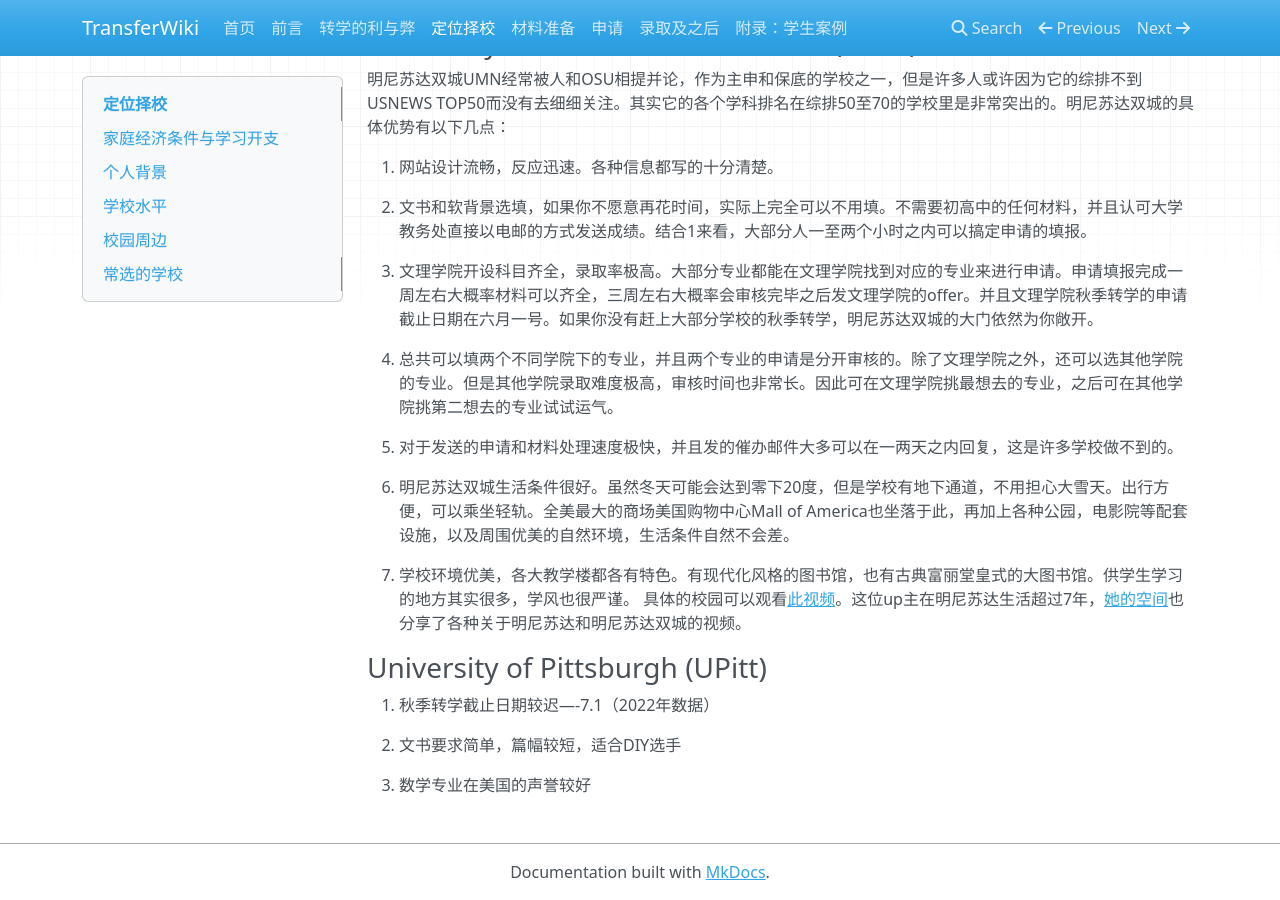
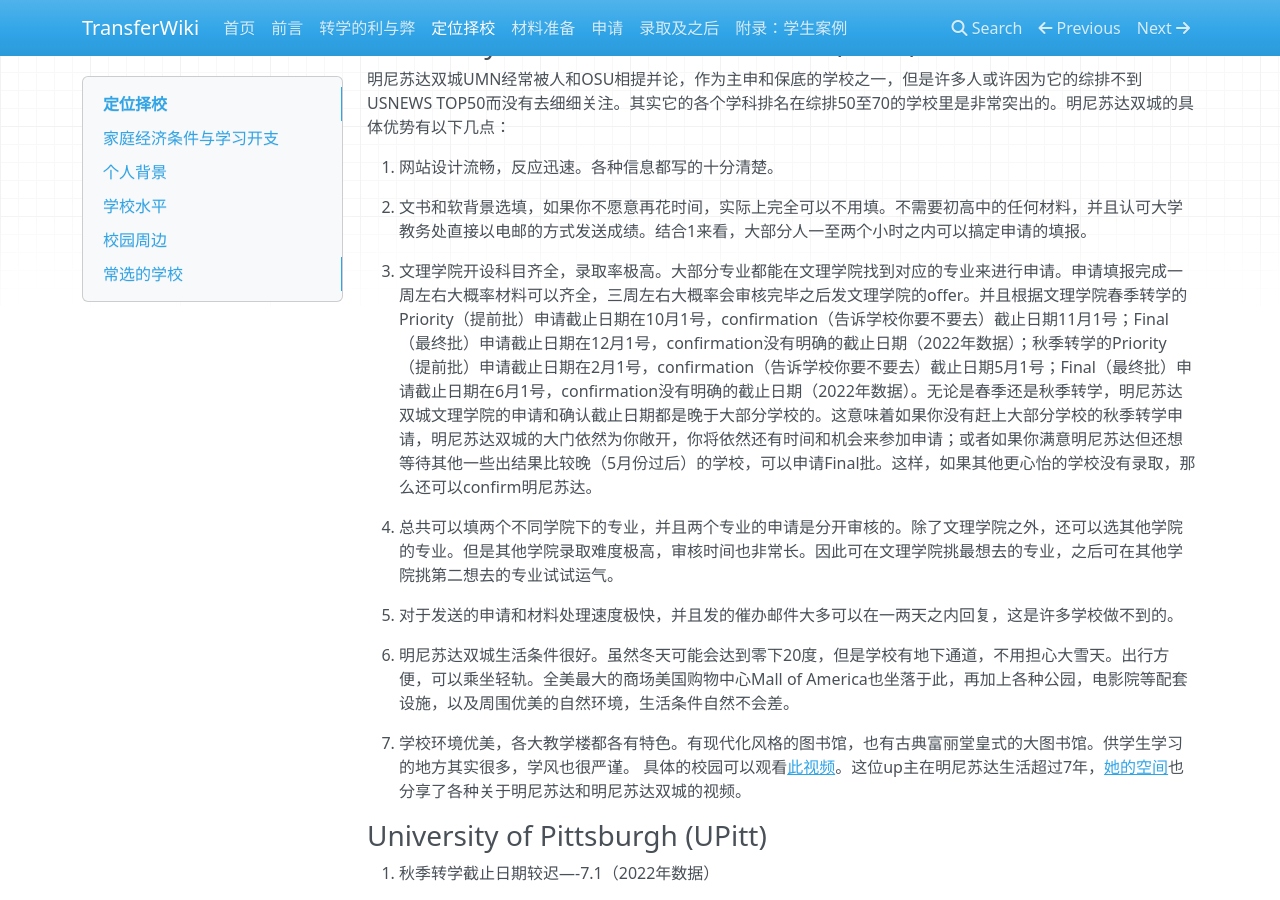
Before and after one commit to SihanXU/TransferWiki, an MkDocs documentation site: the page built from docs/school.md, in a window 1280 px wide and 900 px high, scrolled down 720 px. Built offline with MkDocs 1.6.1, drawn with Linux system fonts in a browser that asks for light colours; nearby versions of some CDN libraries.

Commit message:
Update school.md

```diff
--- a/docs/school.md
+++ b/docs/school.md
@@ -38,7 +38,7 @@
 
 2. 文书和软背景选填，如果你不愿意再花时间，实际上完全可以不用填。不需要初高中的任何材料，并且认可大学教务处直接以电邮的方式发送成绩。结合1来看，大部分人一至两个小时之内可以搞定申请的填报。
 
-3. 文理学院开设科目齐全，录取率极高。大部分专业都能在文理学院找到对应的专业来进行申请。申请填报完成一周左右大概率材料可以齐全，三周左右大概率会审核完毕之后发文理学院的offer。并且文理学院秋季转学的申请截止日期在六月一号。如果你没有赶上大部分学校的秋季转学，明尼苏达双城的大门依然为你敞开。
+3. 文理学院开设科目齐全，录取率极高。大部分专业都能在文理学院找到对应的专业来进行申请。申请填报完成一周左右大概率材料可以齐全，三周左右大概率会审核完毕之后发文理学院的offer。并且根据文理学院春季转学的Priority（提前批）申请截止日期在10月1号，confirmation（告诉学校你要不要去）截止日期11月1号；Final（最终批）申请截止日期在12月1号，confirmation没有明确的截止日期（2022年数据）；秋季转学的Priority（提前批）申请截止日期在2月1号，confirmation（告诉学校你要不要去）截止日期5月1号；Final（最终批）申请截止日期在6月1号，confirmation没有明确的截止日期（2022年数据）。无论是春季还是秋季转学，明尼苏达双城文理学院的申请和确认截止日期都是晚于大部分学校的。这意味着如果你没有赶上大部分学校的秋季转学申请，明尼苏达双城的大门依然为你敞开，你将依然还有时间和机会来参加申请；或者如果你满意明尼苏达但还想等待其他一些出结果比较晚（5月份过后）的学校，可以申请Final批。这样，如果其他更心怡的学校没有录取，那么还可以confirm明尼苏达。
 
 4. 总共可以填两个不同学院下的专业，并且两个专业的申请是分开审核的。除了文理学院之外，还可以选其他学院的专业。但是其他学院录取难度极高，审核时间也非常长。因此可在文理学院挑最想去的专业，之后可在其他学院挑第二想去的专业试试运气。
 
```
